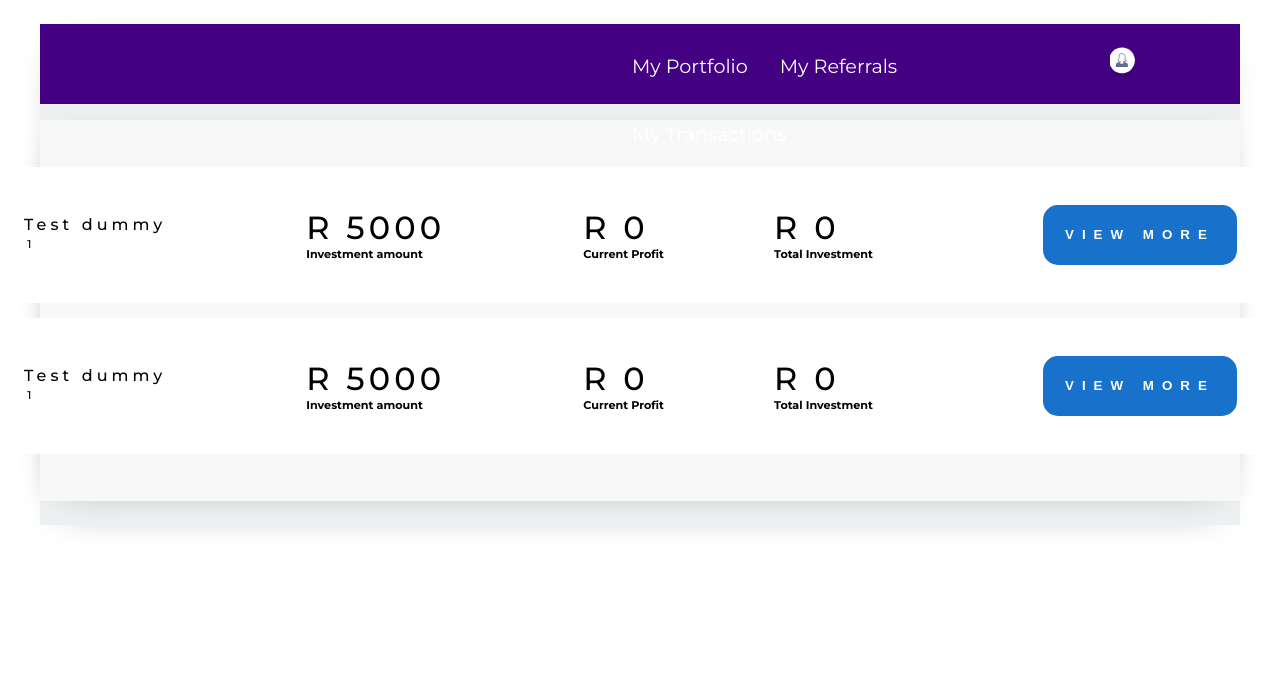
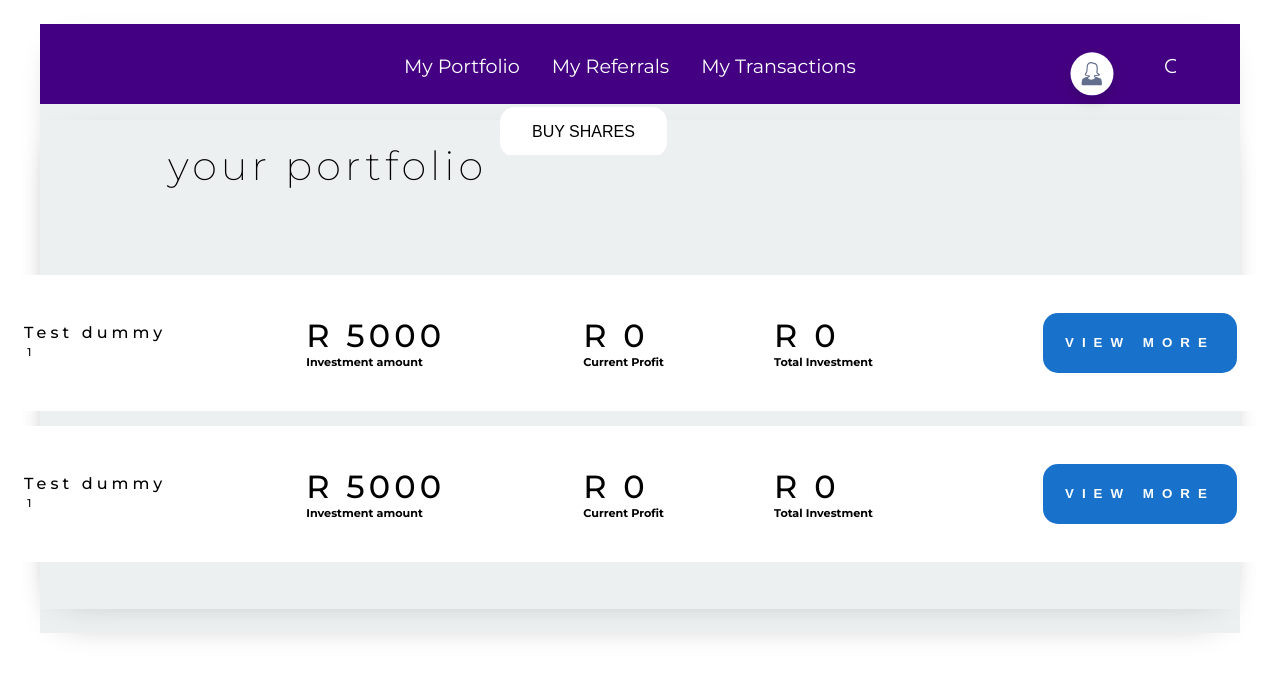
Before and after one commit to Ndu-Systems/citgo-app, an Angular app: page /#/dashboard in a window 1280 px wide. Shown: the top 676 px of the page. Built offline with nearby package versions, Linux system fonts and the light colour scheme.

Commit message:
dashboard for everything

```diff
--- a/src/app/views/dashboard/dashboard-nav/dashboard-nav.component.html
+++ b/src/app/views/dashboard/dashboard-nav/dashboard-nav.component.html
@@ -12,6 +12,9 @@
       </li>
       <li class="container-1-of-1">
         <a routerLink="dashboard">My transactions</a>
+      </li>
+      <li class="buy-shares">
+        <input type="button" value="buy shares" class="button shares"  />
       </li>
     </ul>
     <ul>
--- a/src/app/views/dashboard/dashboard-nav/dashboard-nav.component.scss
+++ b/src/app/views/dashboard/dashboard-nav/dashboard-nav.component.scss
@@ -11,9 +11,7 @@
      }
 
 
-     .col-1-of-3 {
-      grid-template-columns: 10% 70% auto;
-    }
+
   }
 
 }
@@ -23,3 +21,22 @@
     font-size: 1.2rem;
     margin-top: 1rem;
 }
+
+.col-1-of-3 {
+  grid-template-columns: 25% 50% auto;
+}
+
+.buy-shares {
+
+  float: right;
+  margin: 15px 7rem;
+
+  .button {
+    background: white;
+    color: black;
+    padding: 1rem 2rem;
+    letter-spacing: 0;
+    font-size: 1rem;
+    font-weight: 400;
+  }
+}
--- a/src/app/views/dashboard/investments/investments.component.html
+++ b/src/app/views/dashboard/investments/investments.component.html
@@ -1,5 +1,12 @@
 <div class="investments">
+<div class="col-1-of-2">
+  <h1>
+    <span class="main-header">
+      your portfolio
+    </span>
+  </h1>
 
+</div>
   <div class="table-container">
     <div class="wrap">
       <div class="table-wrapper">
--- a/src/app/views/dashboard/investments/investments.component.scss
+++ b/src/app/views/dashboard/investments/investments.component.scss
@@ -0,0 +1,9 @@
+.investments {
+    h1 {
+        .main-header {
+            font-size: 2.5rem;
+            font-weight: 200;
+            padding-left: 8rem;
+        }
+    }
+}
--- a/src/assets/sass/components/_nav.scss
+++ b/src/assets/sass/components/_nav.scss
@@ -39,7 +39,7 @@ nav {
     padding: 0;
     // display: grid;
     // grid-template-columns: repeat(4, 25%);
-    width: 80%;
+    width: 100%;
 
     a {
       color: $white-color;
@@ -157,10 +157,10 @@ nav {
     &.topnav {
 
       ul {
+
         overflow: hidden;
 
-
-        li{
+        li {
           float: left;
 
           a {
@@ -183,7 +183,7 @@ nav {
               grid-gap: 1rem;
             }
             img {
-              height: 3rem;
+              height: 5rem;
             }
             .dropdown {
 
--- a/src/assets/sass/components/_table-container.scss
+++ b/src/assets/sass/components/_table-container.scss
@@ -5,7 +5,7 @@ $gray-light: rgba(0, 0, 0, .35);
 $faded-yellow: lighten(#f1c40f, 40%);
 
 .table-container {
-  background: #f8f8f8;
+
   padding: 2rem;
 
   .wrap {
--- /dev/null
+++ b/src/assets/sass/components/_textbox.scss
@@ -0,0 +1,17 @@
+.text-box {
+    input[type="text"],
+    input[type="email"],
+    input[type="password"],
+    input[type="number"],
+    select,
+    textarea {
+      width: 90%;
+      padding: 12px;
+      border: 1px solid #ccc;
+      border-radius: 4px;
+      box-sizing: border-box;
+      margin-top: 6px;
+      margin-bottom: 16px;
+      resize: vertical;
+    }
+}
--- a/src/styles.scss
+++ b/src/styles.scss
@@ -8,3 +8,4 @@
 @import "assets/sass/components/nav";
 @import "assets/sass/components/table-container";
 @import "assets/sass/components/buttons";
+@import "assets/sass/components/textbox";
```
